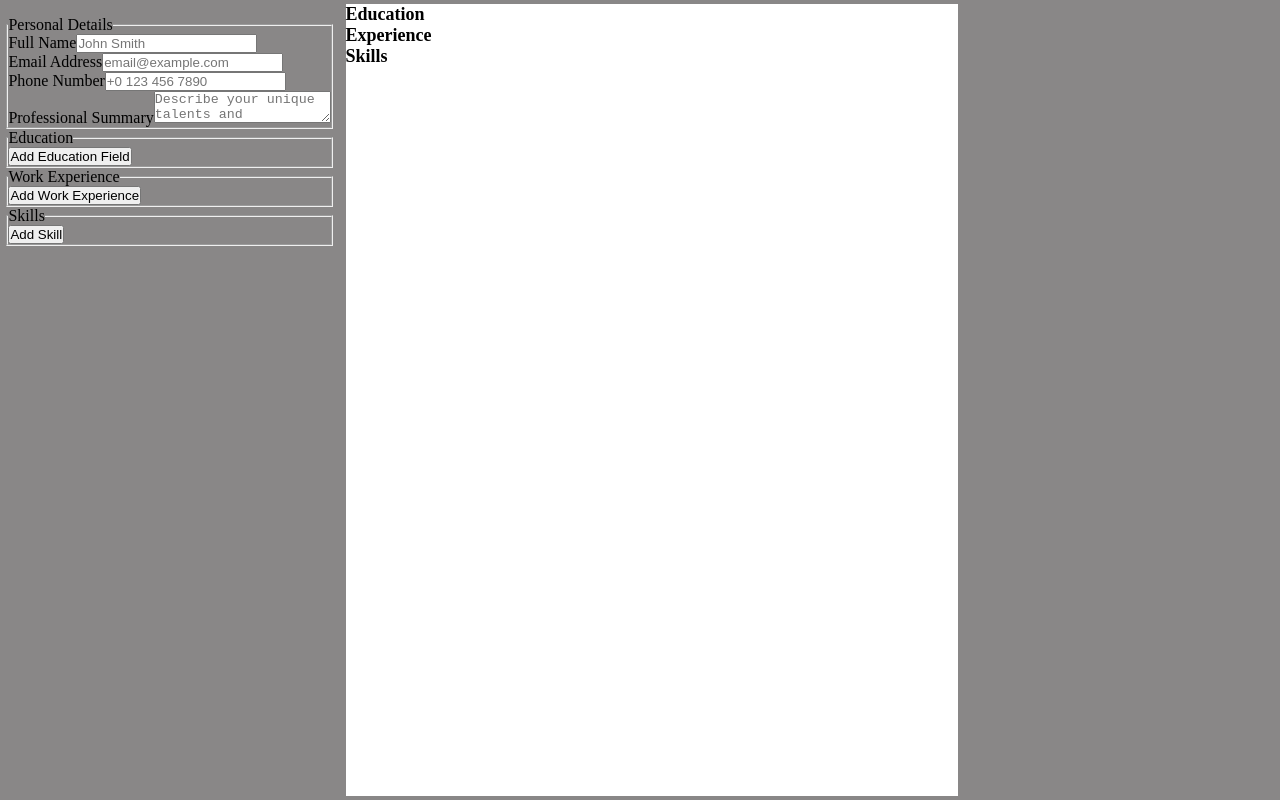
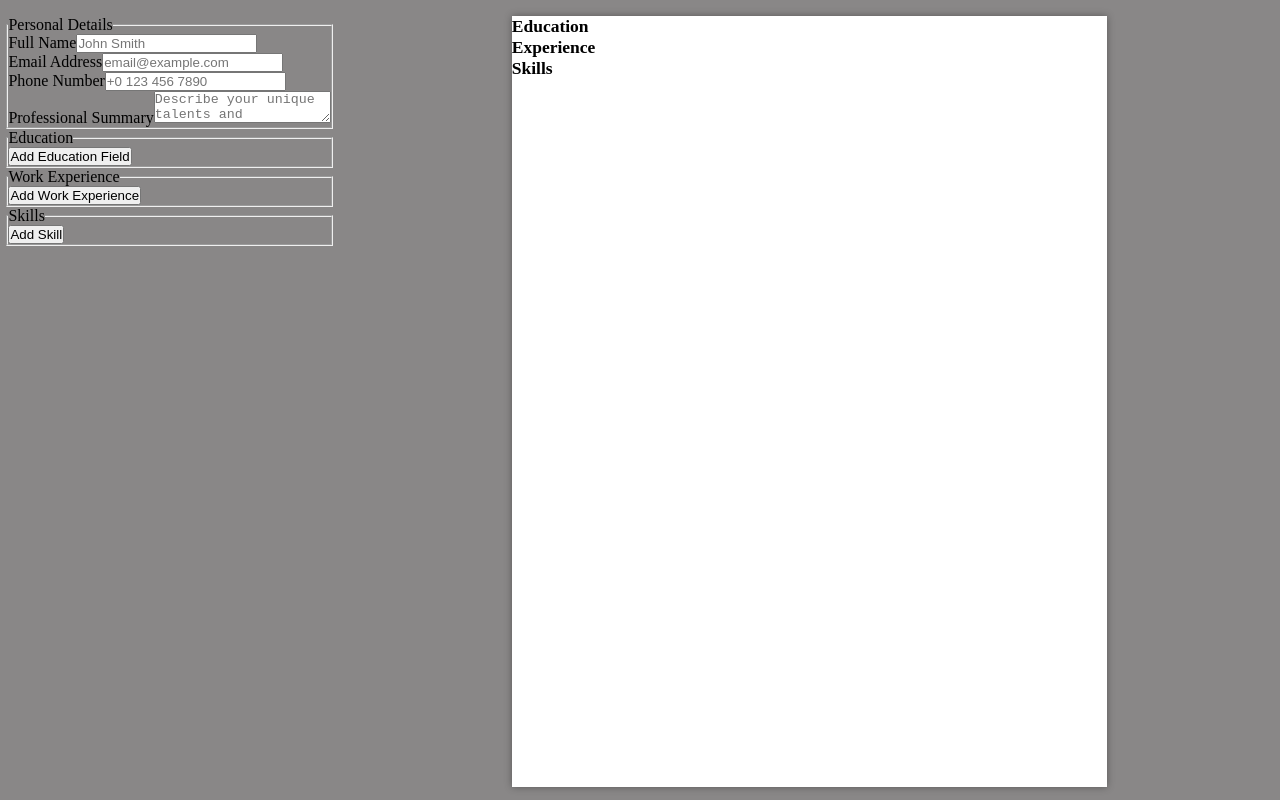
Before and after one commit to Long-Hold/odin-cv-application, a React (Vite) app: page / in a window 1280 px wide. Built offline with nearby package versions, Linux system fonts and the light colour scheme.

Commit message:
feat: add max-width, horizontally center with margin and add box-shadow. Closes #25

```diff
--- a/src/components/display/styles/ResumeTemplate.css
+++ b/src/components/display/styles/ResumeTemplate.css
@@ -3,11 +3,9 @@
 }
 
 .resumeContainer {
-  flex: 1;
-  height: 100dvh;
-  height: 100vh;
-  align-content: center;
-  padding: 0.2rem 0.4rem;
+  max-height: 100vh;
+  max-height: 100dvh;
+  max-width: 100vw;
 }
 
 .resumeTemplate {
@@ -15,4 +13,6 @@
   width: 8.5in;
   height: 11in;
   zoom: var(--fit-scale);
+  margin: auto;
+  box-shadow: 0 0 10px rgba(0, 0, 0, 0.355);
 }
```
